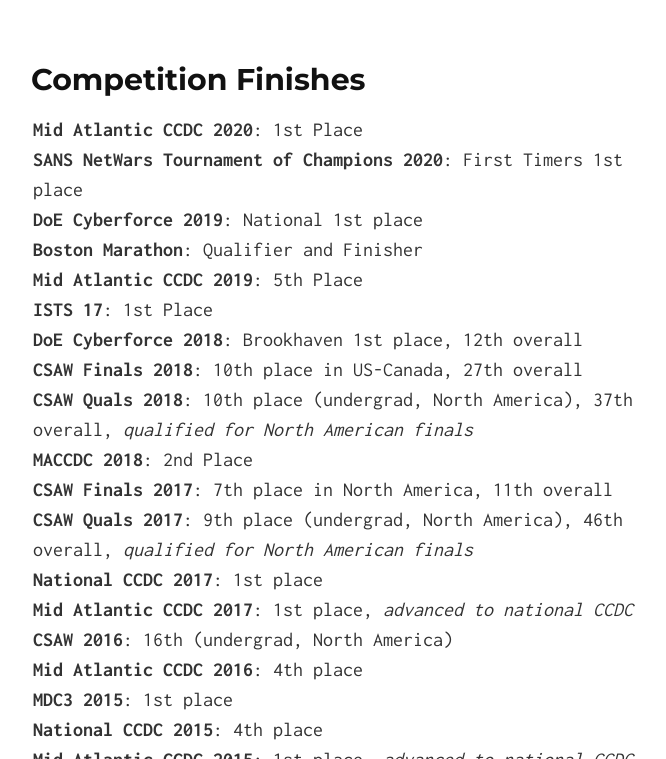
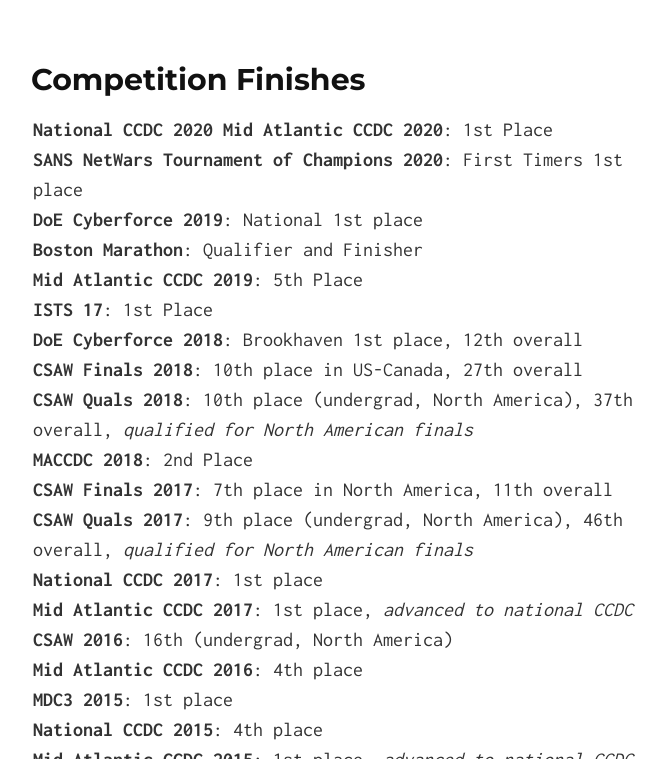
Before and after one commit to UMBCCyberDawgs/umbccyberdawgs.github.io, a Jekyll site: the page built from index.md, in a window 1280 px wide and 900 px high, scrolled down 3329 px, cut to the strip 141-900 px from the top of the window. Shown: the whole strip, without its empty margins (287-953 px from the left). Built offline with Jekyll 4.4.1, drawn with Linux system fonts in a browser that asks for light colours; our own code applies the rules of GitHub Pages for plain Markdown files.

Commit message:
Update index.md

```diff
--- a/index.md
+++ b/index.md
@@ -91,6 +91,7 @@ over the next year, so stay tuned...
 </div>
 
 ## <a name="finishes">Competition Finishes</a>
+**National CCDC 2020**
 **Mid Atlantic CCDC 2020**: 1st Place
 **SANS NetWars Tournament of Champions 2020**: First Timers 1st place
 **DoE Cyberforce 2019**: National 1st place
```
